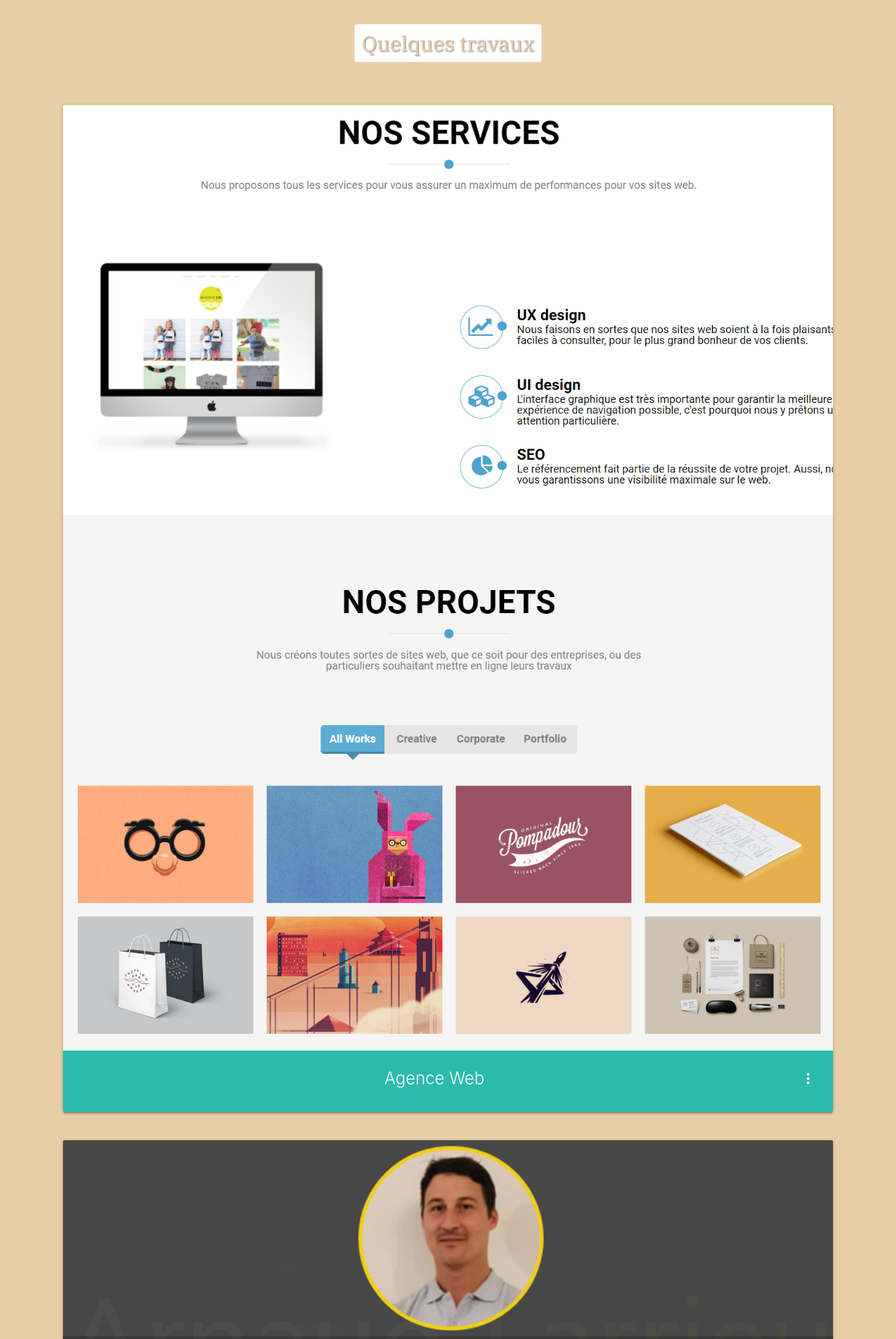
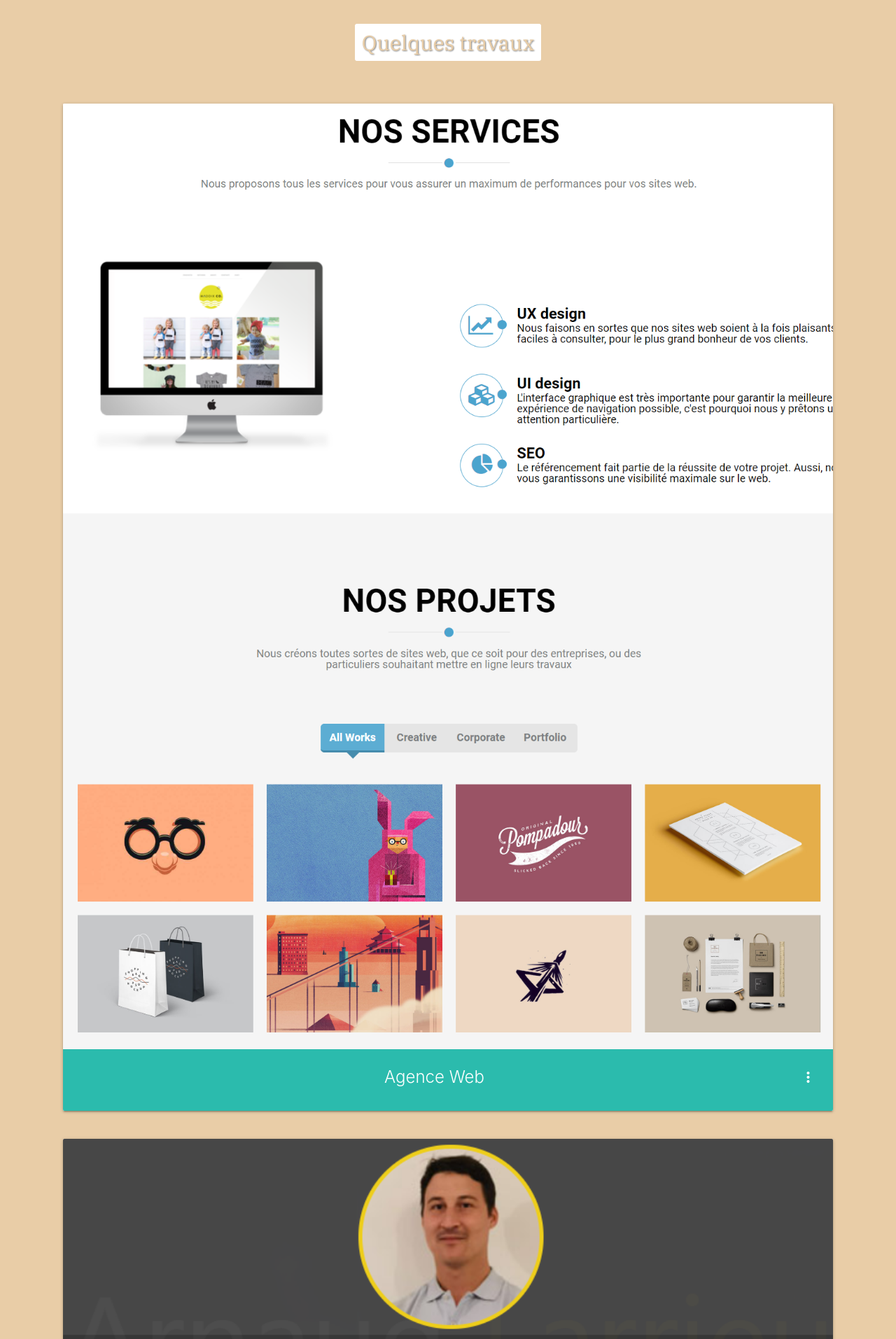
Before and after one commit to NaNostyle/portfolio_v2, a PHP site: page / in a window 1280 px wide. Shown: the part 802-2715 px from the top of the page at 70% size. Run offline with PHP 8.4, Linux system fonts and the light colour scheme; some libraries are stand-ins or nearby versions; some web fonts are replaced.

Commit message:
h2 design still

```diff
--- a/index.html
+++ b/index.html
@@ -151,6 +151,7 @@
           </p>
         </div>
       </div>
+
     </section>
     <a class="anchor" id="top"></a>
 
--- a/styles.css
+++ b/styles.css
@@ -418,14 +418,12 @@ h2 {
   font-family: 'IBM Plex Serif', serif;
   background-color: white;
   padding: 10px;
-  border-radius: 4px;
-  /* border: solid #2bbbad; */
+  border-radius: 3px;
   text-shadow: 1px 1px 2px grey;
-  /* color:#2bbbad; */
   color: #e9cda7;
   display: inline-block;
   font-size: 30px;
-  border: dotted 1px;
+  /* border: 2px solid #2bbbad; */
 }
 
 #work {
```
